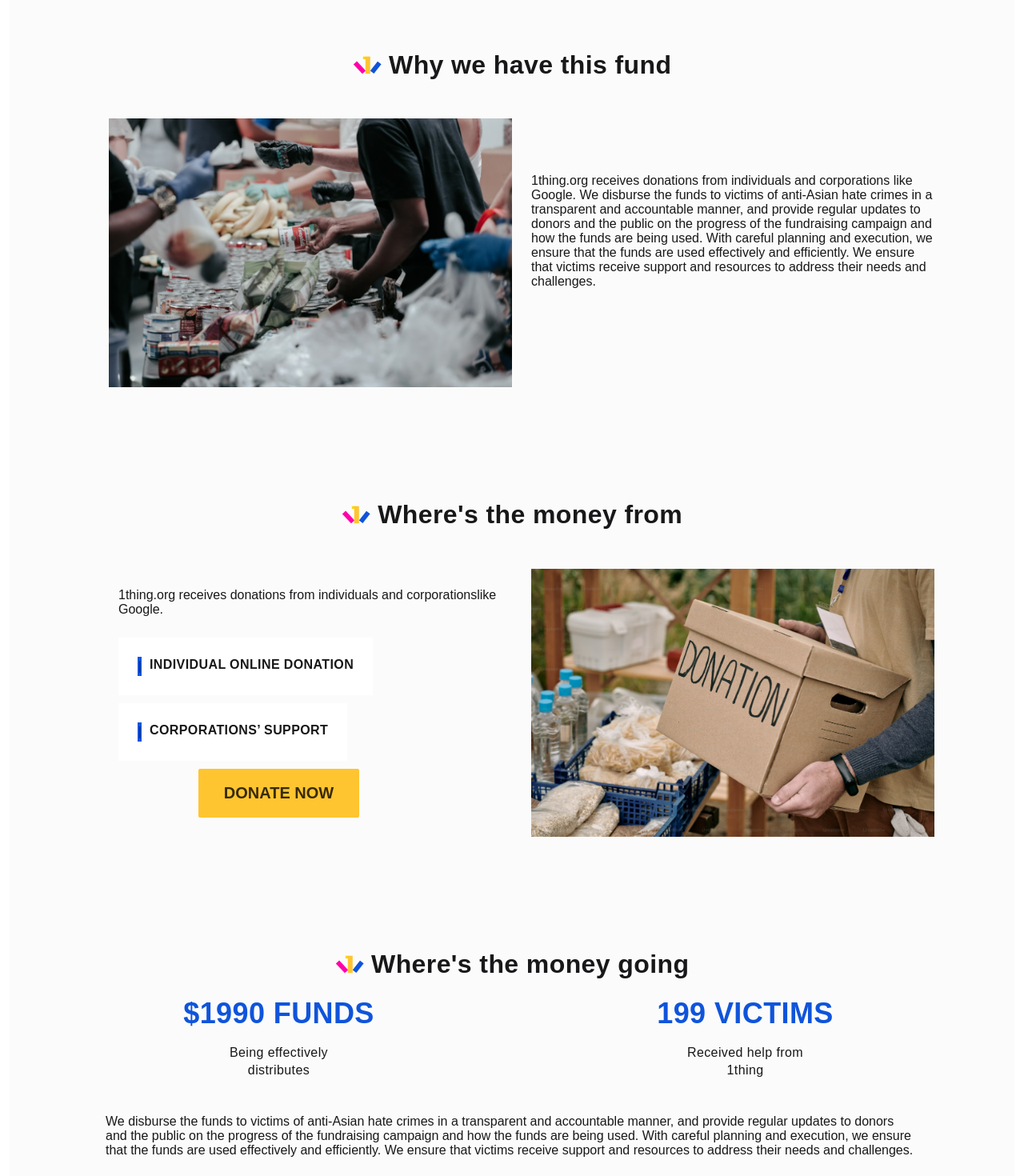
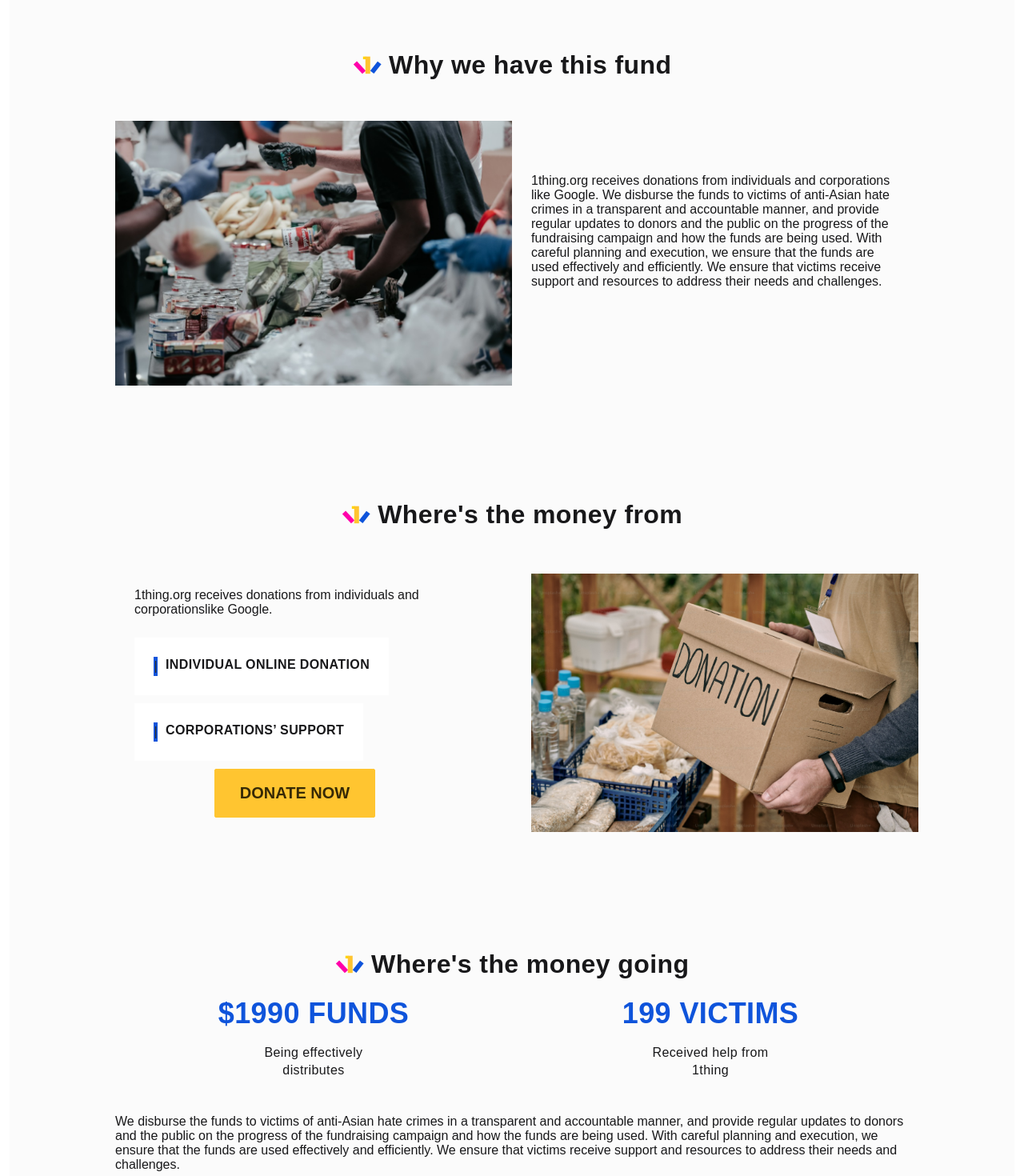
Before and after one commit to 1thing-org/1thing.org, a React (Create React App) app: page /projects/victim-support-fund in a window 1280 px wide. Shown: the part 540-2010 px from the top of the page at 80% size. Built offline with nearby package versions, Linux system fonts and the light colour scheme; no server answers.

Commit message:
Completed the mobile page (#194)
1.set break point for smaller screen size

```diff
--- a/src/components/projects/victimSupportFund/content/content.css
+++ b/src/components/projects/victimSupportFund/content/content.css
@@ -17,25 +17,6 @@
   justify-content: center;
   align-items: center;
   gap: 8px;
-  align-self: stretch;
-}
-
-#support-sections {
-  padding: 128px 120px;
-  display: flex;
-  max-width: 1440px;
-  flex-direction: column;
-  justify-content: center;
-  align-items: center;
-  gap: 120px;
-  background: #FBFBFB;
-}
-
-#main-support-content {
-  display: flex;
-  flex-direction: column;
-  align-items: center;
-  gap: 28px;
   align-self: stretch;
 }
 
@@ -60,16 +41,6 @@
   height: 374px;
   align-items: center;
   gap: 24px;
-}
-
-.support-contents {
-  height: 198px;
-  color: #18181A;
-  font-size: 16px;
-  font-style: normal;
-  font-weight: 400;
-  line-height: normal;
-  text-align: left;
 }
 
 #support-section2-text-container {
@@ -141,3 +112,87 @@
 #button-container {
   padding-left: 100px;
 }
+
+@media screen and (min-width:414px) and (max-width:768px) {
+  #support-section{
+    gap: 50px;
+  }
+
+  #main-support-content{
+        display: flex;
+          flex-direction: column;
+          gap: 20px;
+          padding-bottom: 10%;
+  }
+
+    #support-section2-text-container{
+      padding-bottom: 10%;
+    }
+
+  #topSection-title {
+    font-size: 33px;
+  }
+
+  #supportHeading-container {
+    flex-direction: column;
+  }
+
+  #supportHeadingText {
+    width: 355px;
+  }
+
+  .money-gose-content {
+    display: flex;
+    flex-direction: column;
+  }
+}
+
+
+
+@media screen and (min-width:769px) {
+  #support-sections {
+    padding: 128px 120px;
+    display: flex;
+    max-width: 1440px;
+    flex-direction: column;
+    justify-content: center;
+    align-items: center;
+    gap: 120px;
+    background: #FBFBFB;
+  }
+
+  .contentRow {
+    display: flex;
+    width: 100%;
+    height: 374px;
+    align-items: center;
+    gap: 24px;
+  }
+
+  .support-contents {
+    max-width: 453px;
+    height: 198px;
+    color: #18181A;
+    font-size: 16px;
+    font-style: normal;
+    font-weight: 400;
+    line-height: normal;
+    text-align: left;
+    align-self: stretch;
+  }
+
+  #main-support-content {
+    display: flex;
+    flex-direction: column;
+    align-items: center;
+    gap: 28px;
+    align-self: stretch;
+  }
+
+    #support-number{
+      display: flex;
+      flex-direction: row;
+    }
+
+
+}
--- a/src/components/projects/victimSupportFund/content/content.tsx
+++ b/src/components/projects/victimSupportFund/content/content.tsx
@@ -16,29 +16,37 @@ function SupportFundContent(props: Props) {
 
   return (
     <Container id="SupportFund-container" fluid>
-      <Col id="support-titleContainer" md={12} xxl={12}>
+      <Col id="support-titleContainer" xs={12} md={12} xxl={12}>
         <Card.Img id="hands" src={imageSrc} alt="hands" />
         <Card.Title id="topSection-title">{heading}</Card.Title>
         <Card.Title className="p2">{subheading}</Card.Title>
       </Col>
 
-      <Container id="support-sections">
+      <Container fluid>
+        <Row id="support-sections">
           <Container id="main-support-content">
             <Col id="supportHeading-container">
               <Card.Img id="support-sideLogo" src={sideLogo}></Card.Img>
-            <Card.Text id="supportHeadingText">Why we have this fund</Card.Text>
+              <Card.Text id="supportHeadingText">
+                Why we have this fund
+              </Card.Text>
             </Col>
 
-          <Container className="support-section-content">
-            <Col md={6}>
+            <Container fluid>
+              <Container className="contentRow">
+                <Col xs={12} md={6}>
                   <Card.Img src={section1}></Card.Img>
                 </Col>
-            <Col md={6}>
-              <Card.Body className="support-contents">{paragrah1}</Card.Body>
+                <Col xs={12} md={6}>
+                  <Card.Body className="support-contents">
+                    {paragrah1}
+                  </Card.Body>
                 </Col>
               </Container>
             </Container>
+          </Container>
 
+          <Container fluid>
             <Container id="main-support-content">
               <Col id="supportHeading-container">
                 <Card.Img id="support-sideLogo" src={sideLogo}></Card.Img>
@@ -47,8 +55,9 @@ function SupportFundContent(props: Props) {
                 </Card.Text>
               </Col>
 
-          <Container className="support-section-content">
-            <Col md={6}>
+              <Container fluid>
+                <Container className="contentRow">
+                  <Col xs={12} md={6}>
                     <Col id="support-section2-text-container">
                       <Card.Text className="s1">
                         1thing.org receives donations from individuals and
@@ -62,13 +71,15 @@ function SupportFundContent(props: Props) {
                       </Col>
                       <Col id="p1">
                         <span id="symbol">|</span>
-                  <Card.Text className="s2">Corporations’ support</Card.Text>
+                        <Card.Text className="s2">
+                          Corporations’ support
+                        </Card.Text>
                       </Col>
 
                       <Col md={6} id="button-container">
                         <Button
                           id="Donate-button"
-                    href="https://gofund.me/c67ed274"
+                          href=""
                           target="_blank"
                           rel="noopener noreferrer"
                         >
@@ -77,12 +88,16 @@ function SupportFundContent(props: Props) {
                       </Col>
                     </Col>
                   </Col>
-            <Col md={6}>
+
+                  <Col xs={12} md={6}>
                     <Card.Img src={section2}></Card.Img>
                   </Col>
                 </Container>
               </Container>
+            </Container>
+          </Container>
 
+          <Container fluid>
             <Container id="main-support-content">
               <Col id="supportHeading-container">
                 <Card.Img id="support-sideLogo" src={sideLogo}></Card.Img>
@@ -90,8 +105,9 @@ function SupportFundContent(props: Props) {
                   Where's the money going
                 </Card.Text>
               </Col>
+
               <Container className="money-gose-content">
-            <Container className="word">
+                <Container id="support-number">
                   <Col md={6} className="childword">
                     <h3 className="t-cases"> $1990 Funds</h3>
                     <p className="t1">Being effectively distributes </p>
@@ -106,6 +122,8 @@ function SupportFundContent(props: Props) {
               <Card.Text id="support-paragrah">{paragrah2}</Card.Text>
             </Container>
           </Container>
+        </Row>
+      </Container>
     </Container>
   );
 }
```
Lines whose indentation alone changed are shown as unchanged.
